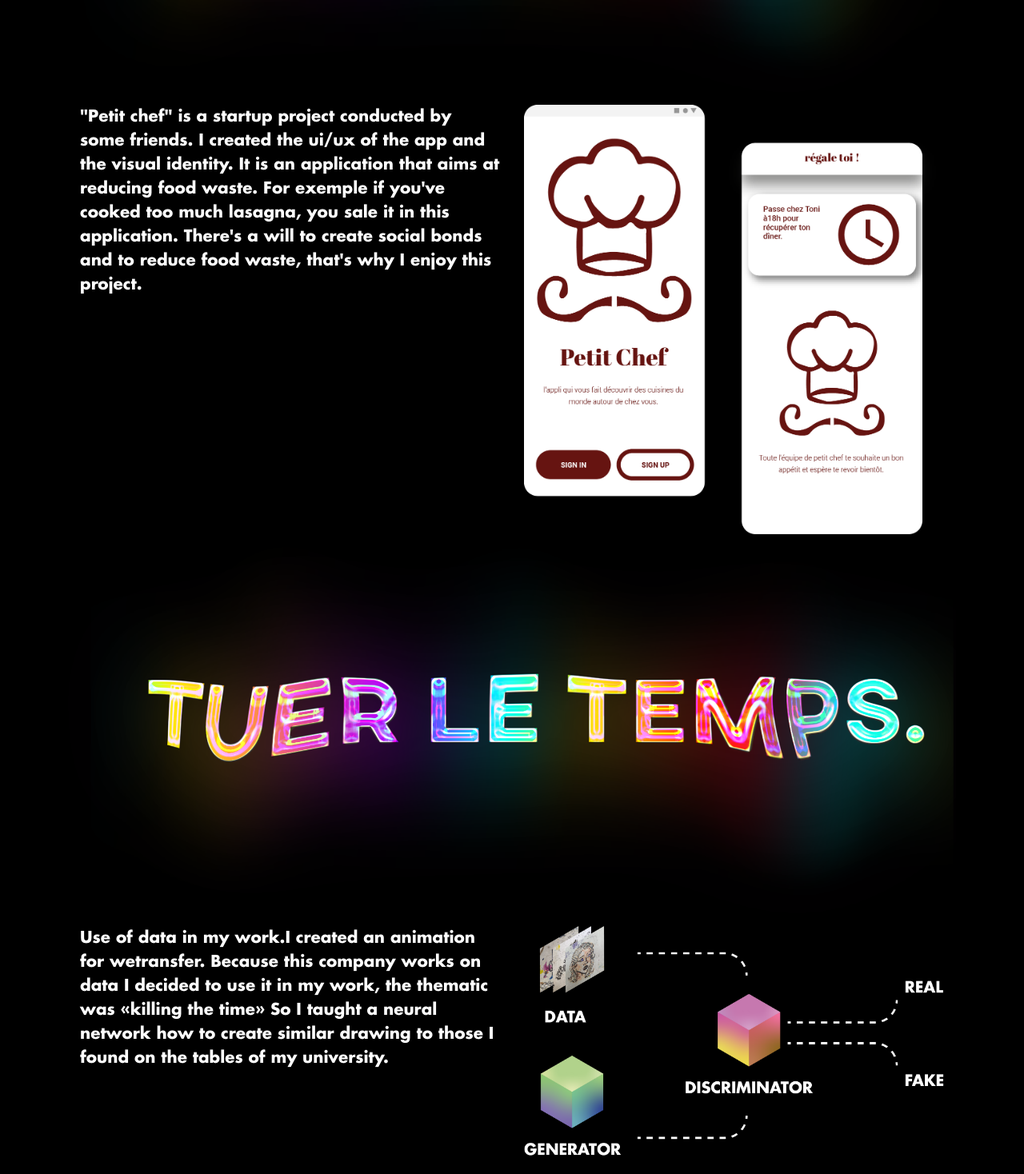
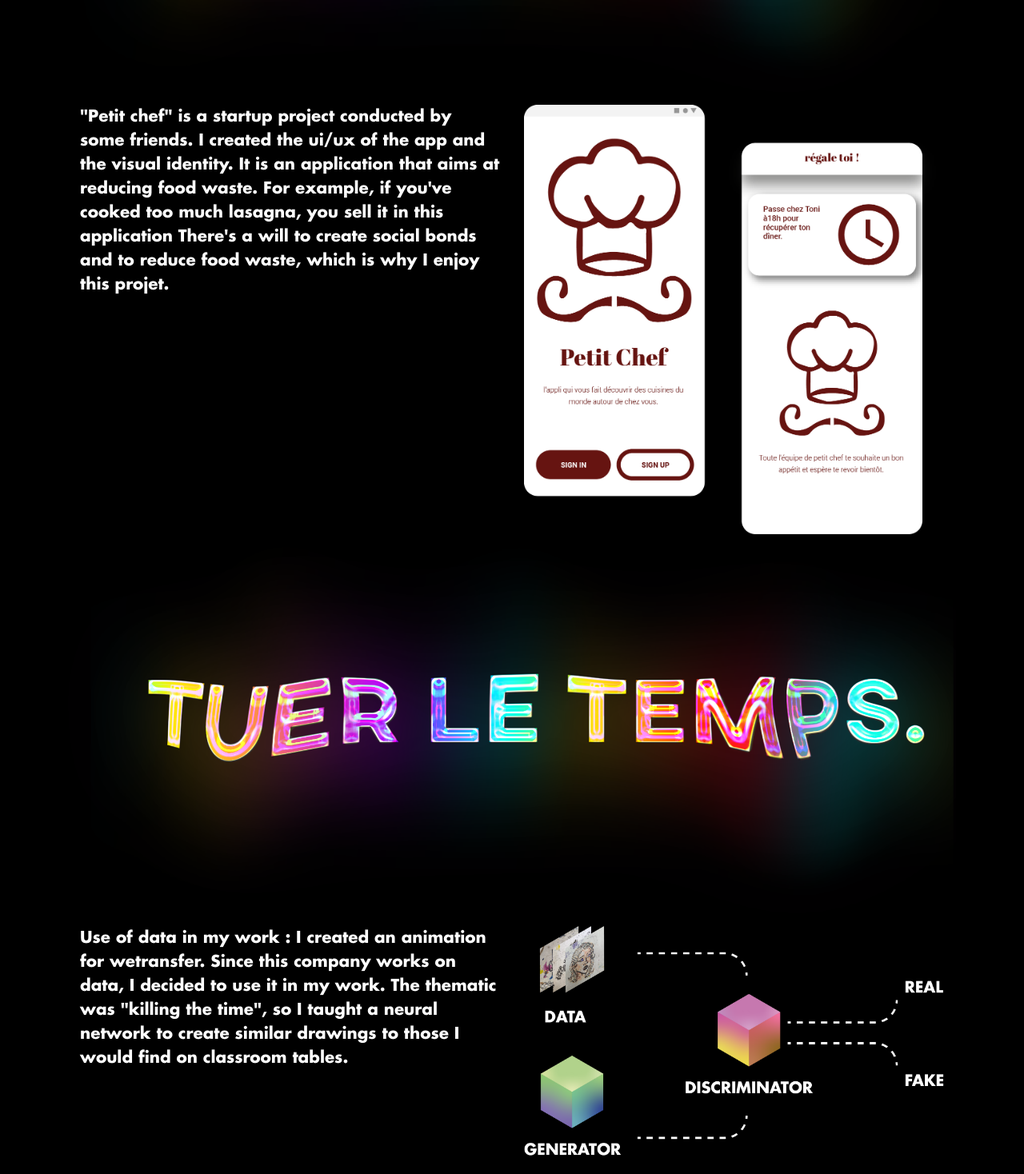
Before and after one commit to ThibautDeleuze/ThibautDeleuze.github.io, a plain HTML site: page index.html in a window 1280 px wide. Shown: the part 4280-5748 px from the top of the page at 80% size. Drawn offline with nearby package versions, Linux system fonts and the light colour scheme; a script that the page names is missing.

Commit message:
Update index.html

```diff
--- a/index.html
+++ b/index.html
@@ -124,13 +124,11 @@
         and the visual identity.
 
         It is an application that aims at
-        reducing food waste. For exemple if you've cooked too much
-        lasagna, you sale it in this
-        application.
+        reducing food waste. For example, if you've cooked too much lasagna, you sell it in this application
 
         There's a will to create social
         bonds and to reduce food waste,
-        that's why I enjoy this project.
+        which is why I enjoy this projet.
         </p>
       </div>
       <div class="col">
@@ -149,10 +147,7 @@
     <div class="col">
       <p class="prim">
 
-Use of data in my work.I created an animation for wetransfer.
-Because this company works on data
-I decided to use it in my work, the
-thematic was «killing the time» So I taught a neural network how to create similar drawing to those I found on the tables of my university.
+Use of data in my work : I created an animation for wetransfer. Since this company works on data, I decided to use it in my work. The thematic was "killing the time", so I taught a neural network to create similar drawings to those I would find on classroom tables.
       </p>
     </div>
     <div class="col">
```
